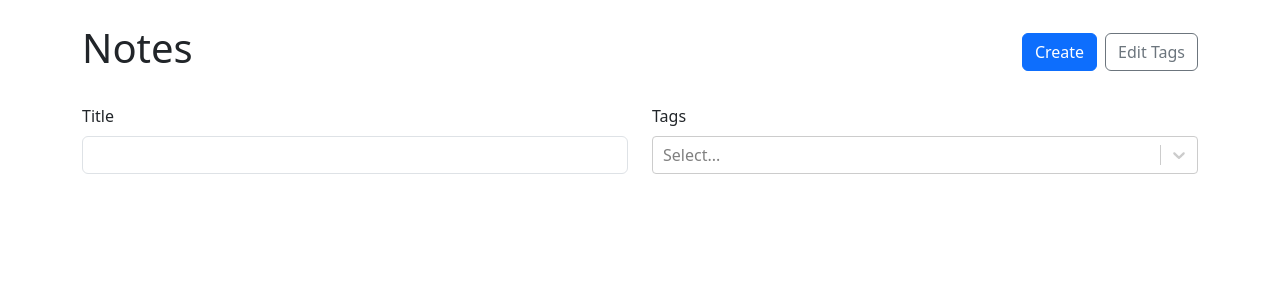
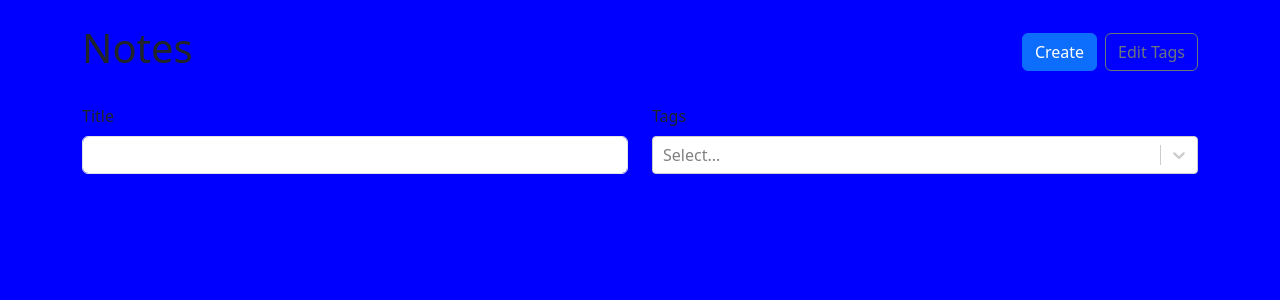
Before and after one commit to zivkoss/react-ts.project, a React (Vite) app: page / in a window 1280 px wide. Shown: the top 300 px of the page. Built offline with nearby package versions, Linux system fonts and the light colour scheme.

Commit message:
add new code

```diff
--- a/src/NoteList.module.css
+++ b/src/NoteList.module.css
@@ -7,3 +7,7 @@
   translate: 0 -5px;
   box-shadow: 0 5px 8px 0 rgba(0, 0, 0, .2);
 }
+
+body {
+  background-color: blue;
+}
```
